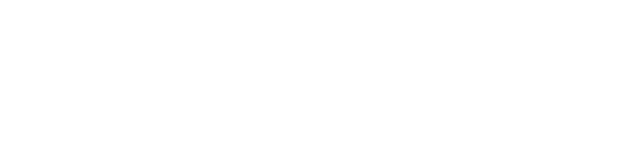
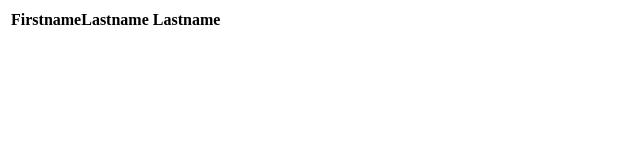
Before and after one commit to garethbrickman/holbertonschool-web_front_end, a plain HTML site: page 0x0D-JQuery_advanced/3-index.html in a window 1280 px wide. Shown: the whole page, without its empty margins (0-640 px from the left). Drawn offline with nearby package versions, Linux system fonts and the light colour scheme.

Commit message:
Partial code for 3.

```diff
--- a/0x0D-JQuery_advanced/3-index.html
+++ b/0x0D-JQuery_advanced/3-index.html
@@ -11,15 +11,18 @@
         crossorigin="anonymous"></script>
 
         <script> type="application/javascript"
-        window.onload = function() {
-            if (window.jQuery) {
-                // jQuery is loaded
-                console.log("jQuery has been loaded correctly");
-            } else {
-            // jQuery is not loaded
-            console.log("jQuery has not been loaded correctly");
-                    }
-        }
+        function createFamilyTree () {
+           const $family = $( "<table><tr><th>Firstname</th><th>Lastname</th></tr><tr><td>Guillaume</td><td>Salva</td></tr><tr><td>Paulette</td><td>Salva</td></tr><tr><td>Antoine</td><td>Salva</td></tr></table>" ).text();
+            $( "body" ).append( "<table>" ),
+                $( "table" ).append( "<tr>" ),
+                $( "tr" ).append( "<th>" ),
+                $( "th" ).append( "Firstname" ),
+                $( "tr" ).append( "<th>" ),
+                $( "th" ).append( "Lastname" );
+        };
+        $(function () {
+            createFamilyTree();
+        });
         </script>
 
     </head>
```
